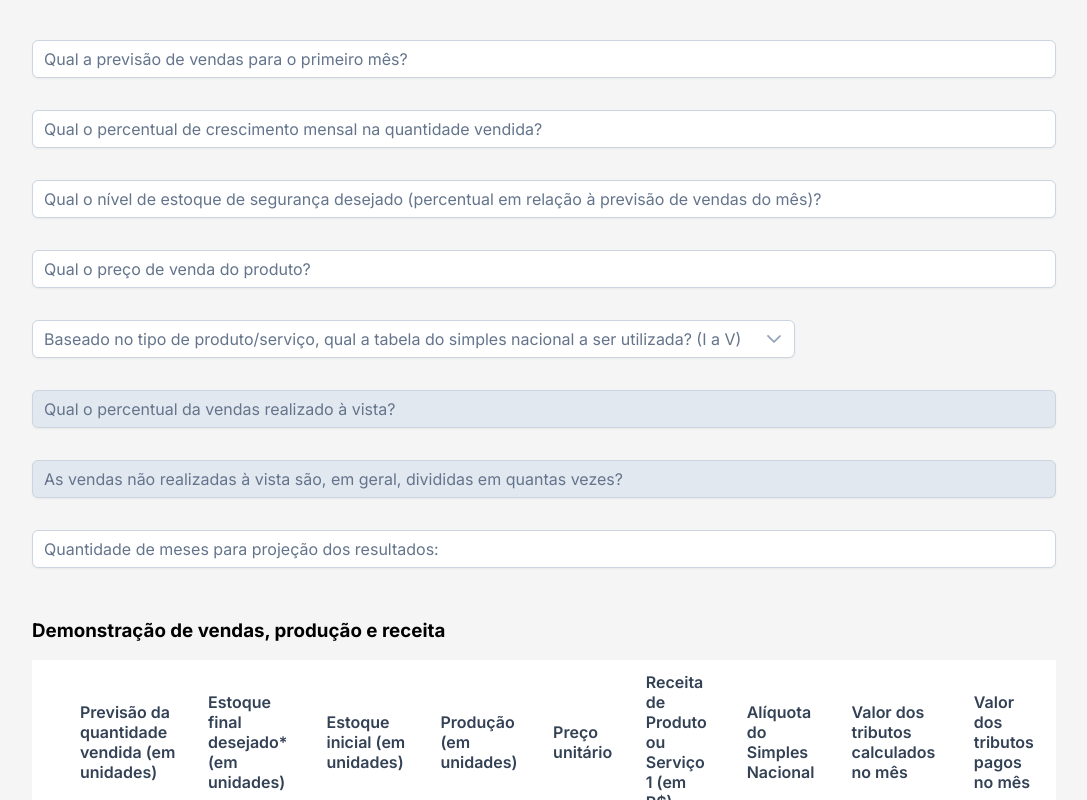
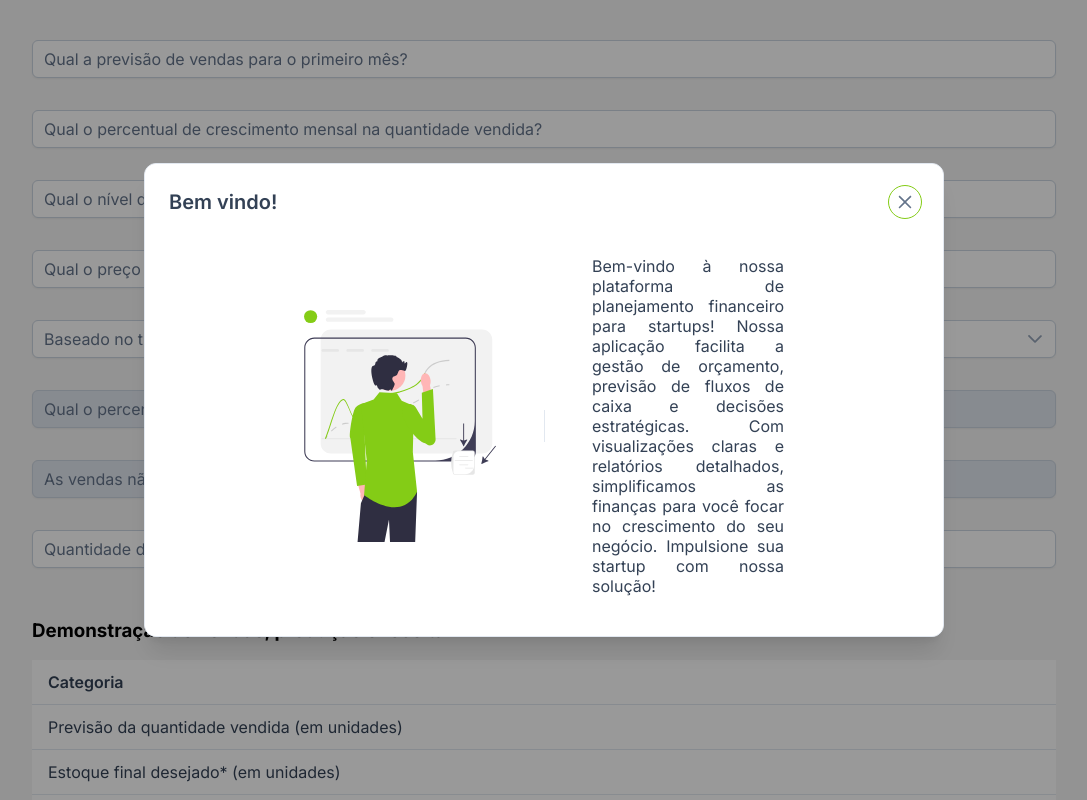
Before and after one commit to rodrigoacs/planejamento-financeiro, a Vue app: page / in a window 1280 px wide. Shown: the top 800 px of the page, without its empty margins (96-1183 px from the left). Built offline with nearby package versions, Linux system fonts and the light colour scheme.

Commit message:
chore: style improvements

```diff
--- a/src/App.vue
+++ b/src/App.vue
@@ -1,38 +1,36 @@
 <template>
 
   <div class="wrapper">
-    <!-- <Apresentation /> -->
+    <Apresentation />
 
     <Question
       id="q1"
       label="Qual a previsão de vendas para o primeiro mês?"
       v-model="q1"
+      min="1"
     />
     <Question
       id="q2"
       label="Qual o percentual de crescimento mensal na quantidade vendida?"
       v-model="q2"
+      suffix="%"
     />
 
     <Question
       id="q3"
       label="Qual o nível de estoque de segurança desejado (percentual em relação à previsão de vendas do mês)?"
       v-model="q3"
+      suffix="%"
     />
 
     <Question
       id="q4"
       label="Qual o preço de venda do produto?"
       v-model="q4"
+      mode="currency"
     />
 
-    <!-- <Question
-      id="q5"
-      label="Baseado no tipo de produto/serviço, qual a tabela do simples nacional a ser utilizada? (I a VI)"
-      v-model="q5"
-    /> -->
-
-    <FloatLabel>
+    <FloatLabel class="wrapper">
       <Dropdown
         id="q5"
         placeholder="Baseado no tipo de produto/serviço, qual a tabela do simples nacional a ser utilizada? (I a V)"
@@ -122,14 +120,14 @@ import { ref } from 'vue'
 
 const visible = ref(false)
 
-const q1 = ref('')
-const q2 = ref('')
-const q3 = ref('')
-const q4 = ref('')
+const q1 = ref()
+const q2 = ref()
+const q3 = ref()
+const q4 = ref()
 const q5 = ref('')
-const q6 = ref('')
-const q7 = ref('')
-const q8 = ref('')
+const q6 = ref()
+const q7 = ref()
+const q8 = ref()
 
 const anexos = ref([
   { name: 'Anexo I', code: 'I' },
--- a/src/components/Apresentation.vue
+++ b/src/components/Apresentation.vue
@@ -1,4 +1,10 @@
 <template>
+  <Dialog
+    v-model:visible="visible"
+    modal
+    header="Bem vindo!"
+    :style="{ width: '50rem' }"
+  >
     <div class="a-wrapper">
       <img
         src="/welcome_image.svg"
@@ -9,28 +15,33 @@
       <Divider layout="vertical" />
 
       <p>
-      Bem-vindo à nossa plataforma de planejamento financeiro! Nossa aplicação web
-      oferece ferramentas intuitivas e poderosas que ajudam você a gerenciar seu orçamento, prever fluxos de caixa e
-      tomar decisões financeiras estratégicas. Com visualizações claras e relatórios detalhados, simplificamos o
-      complexo mundo das finanças, permitindo que você se concentre no crescimento do seu negócio. Descubra como nossa
-      solução pode transformar sua gestão financeira e impulsionar sua startup rumo ao sucesso!
+        Bem-vindo à nossa plataforma de planejamento financeiro para startups! Nossa aplicação facilita a gestão de
+        orçamento, previsão de fluxos de caixa e decisões estratégicas. Com visualizações claras e relatórios
+        detalhados, simplificamos as finanças para você focar no crescimento do seu negócio. Impulsione sua startup com
+        nossa solução!
       </p>
     </div>
+  </Dialog>
 </template>
 
 <script setup>
 import Divider from 'primevue/divider'
+import Dialog from 'primevue/dialog'
+
+import { ref } from 'vue'
+
+const visible = ref(true)
 
 </script>
 
 <style scoped>
 p {
   text-align: justify;
-  max-width: 35vw;
+  max-width: 15vw;
 }
 
 img {
-  max-width: 35vw;
+  max-width: 15vw;
 }
 
 .a-wrapper {
@@ -38,7 +49,8 @@ img {
   flex-direction: row;
   align-items: center;
   justify-content: center;
-  margin-top: 2rem;
+  margin-left: 2rem;
+  margin-right: 2rem;
   max-width: 80vw;
   gap: 2rem;
 }
--- a/src/components/DemonstrationTable.vue
+++ b/src/components/DemonstrationTable.vue
@@ -5,55 +5,18 @@
     </h3>
     <DataTable
       tableStyle="min-width: 50rem"
-      :value="infos"
+      :value="transformedData"
     >
-      <Column field="month" />
-
       <Column
-        field="salesQtde"
-        header="Previsão da quantidade vendida (em unidades)"
+        field="header"
+        header="Categoria"
       />
-
       <Column
-        field="stock"
-        header="Estoque final desejado* (em unidades)"
+        v-for="(month, index) in months"
+        :key="index"
+        :field="`month${index + 1}`"
+        :header="month"
       />
-
-      <Column
-        field="initialStock"
-        header="Estoque inicial (em unidades)"
-      />
-
-      <Column
-        field="production"
-        header="Produção (em unidades)"
-      />
-
-      <Column
-        field="unitPrice"
-        header="Preço unitário"
-      />
-
-      <Column
-        field="revenue"
-        header="Receita de Produto ou Serviço 1 (em R$)"
-      />
-
-      <Column
-        field="taxesAliquot"
-        header="Alíquota do Simples Nacional"
-      />
-
-      <Column
-        field="calculatedTaxes"
-        header="Valor dos tributos calculados no mês"
-      />
-
-      <Column
-        field="payedTaxes"
-        header="Valor dos tributos pagos no mês"
-      />
-
     </DataTable>
   </div>
 </template>
@@ -70,7 +33,13 @@ const props = defineProps({
   }
 })
 
-const infos = ref()
+const infos = ref([])
+const transformedData = ref([])
+const months = ref([])
+
+const formatCurrency = (value) => {
+  return value.toLocaleString('pt-BR', { style: 'currency', currency: 'BRL' })
+}
 
 watch(() => props.data, (newData) => {
   const data = []
@@ -140,7 +109,23 @@ watch(() => props.data, (newData) => {
       payedTaxes
     })
   }
+
   infos.value = data
+
+  const transformed = [
+    { header: 'Previsão da quantidade vendida (em unidades)', ...data.reduce((acc, item, index) => ({ ...acc, [`month${index + 1}`]: item.salesQtde }), {}) },
+    { header: 'Estoque final desejado* (em unidades)', ...data.reduce((acc, item, index) => ({ ...acc, [`month${index + 1}`]: item.stock }), {}) },
+    { header: 'Estoque inicial (em unidades)', ...data.reduce((acc, item, index) => ({ ...acc, [`month${index + 1}`]: item.initialStock }), {}) },
+    { header: 'Produção (em unidades)', ...data.reduce((acc, item, index) => ({ ...acc, [`month${index + 1}`]: item.production }), {}) },
+    { header: 'Preço unitário', ...data.reduce((acc, item, index) => ({ ...acc, [`month${index + 1}`]: formatCurrency(item.unitPrice) }), {}) },
+    { header: 'Receita de Produto ou Serviço 1 (em R$)', ...data.reduce((acc, item, index) => ({ ...acc, [`month${index + 1}`]: formatCurrency(item.revenue) }), {}) },
+    { header: 'Alíquota do Simples Nacional', ...data.reduce((acc, item, index) => ({ ...acc, [`month${index + 1}`]: `${item.taxesAliquot}%` }), {}) },
+    { header: 'Valor dos tributos calculados no mês', ...data.reduce((acc, item, index) => ({ ...acc, [`month${index + 1}`]: formatCurrency(item.calculatedTaxes) }), {}) },
+    { header: 'Valor dos tributos pagos no mês', ...data.reduce((acc, item, index) => ({ ...acc, [`month${index + 1}`]: formatCurrency(item.payedTaxes) }), {}) }
+  ]
+
+  transformedData.value = transformed
+  months.value = data.map(item => item.month)
 }, { immediate: true })
 </script>
 
--- a/src/components/Question.vue
+++ b/src/components/Question.vue
@@ -1,9 +1,15 @@
 <template>
   <FloatLabel>
-    <InputText
+    <InputNumber
       :id="id"
       v-model="model"
       :disabled="isDisabled"
+      :mode="mode"
+      currency="BRL"
+      :prefix="prefix"
+      :suffix="suffix"
+      :min="min"
+      :max="max"
     />
     <label :for="id">
       {{ label }}
@@ -13,7 +19,7 @@
 
 <script setup>
 import { defineProps, ref } from 'vue'
-import InputText from 'primevue/inputtext'
+import InputNumber from 'primevue/inputnumber'
 import FloatLabel from 'primevue/floatlabel'
 
 const model = defineModel()
@@ -26,10 +32,28 @@ const props = defineProps({
   label: {
     type: String,
     required: true
+  },
+  mode: {
+    type: String,
+    default: 'decimal'
+  },
+  prefix: {
+    type: String,
+    default: ''
+  },
+  suffix: {
+    type: String,
+    default: ''
+  },
+  min: {
+    type: Number,
+    default: 0
+  },
+  max: {
+    type: Number,
   }
+
 })
-
-// desabling
 
 const disabledIds = ['q6', 'q7']
 
@@ -38,7 +62,7 @@ const isDisabled = ref(disabledIds.includes(props.id))
 </script>
 
 <style scoped>
-.p-inputtext {
+.p-inputnumber {
   width: 80vw;
 }
 </style>
```
Lines whose indentation alone changed are shown as unchanged.
